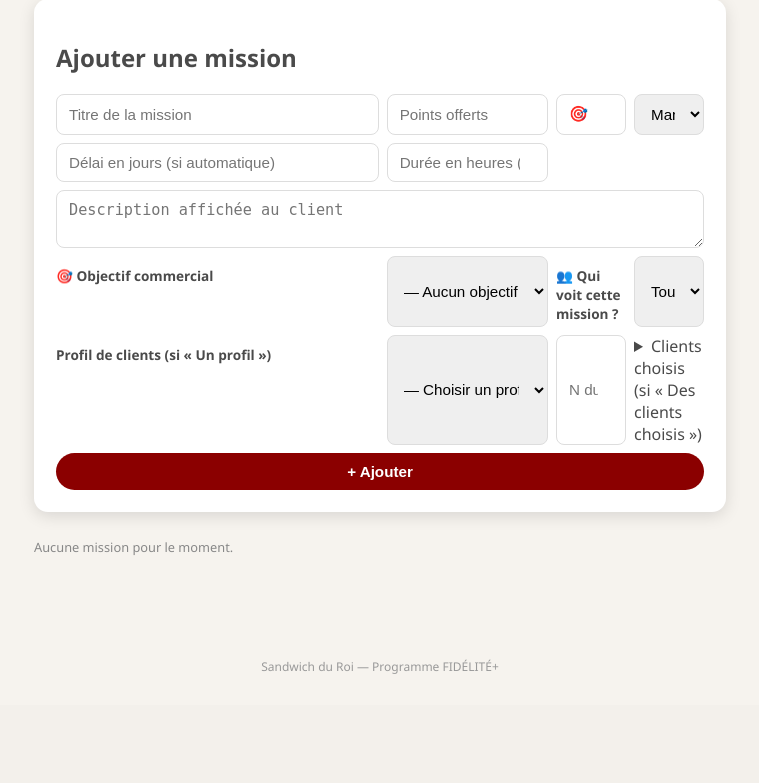
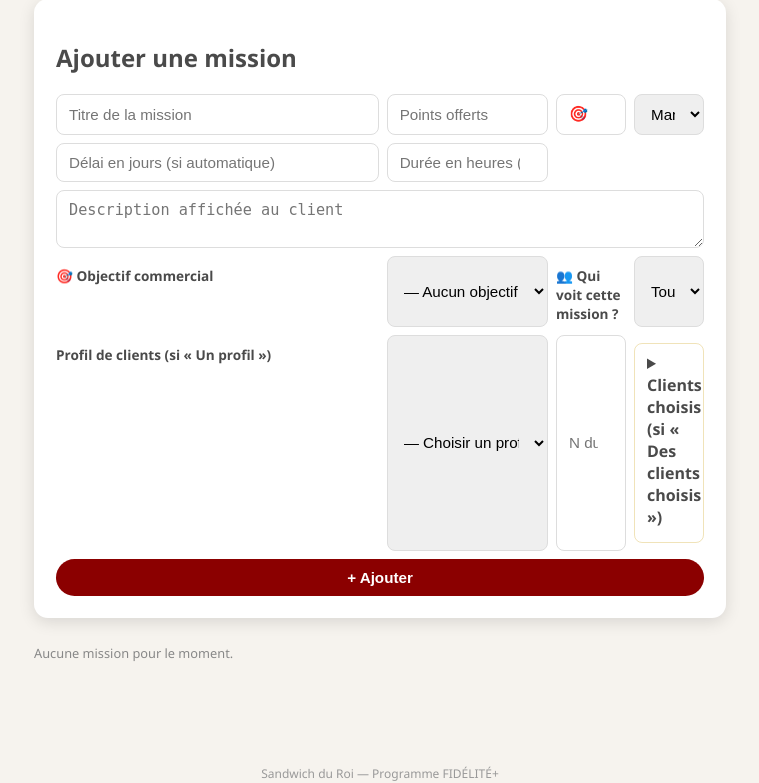
Before and after one commit to Renauddks/FIDELITE-, a Flask app: page /admin/missions in a window 1280 px wide. Shown: the part 437-1220 px from the top of the page, without its empty margins (260-1019 px from the left). Before the commit the page ends 1111 px from the top, so only its background shows below. Run offline with Flask 3, Linux system fonts and the light colour scheme; the visitor is signed in with stand-in values (Sample User, id 1); data that the repository does not hold is empty; some libraries are stand-ins or nearby versions.

Commit message:
Add files via upload

```diff
--- a/static/css/style.css
+++ b/static/css/style.css
@@ -779,3 +779,9 @@ form input[type="color"] { width: 60px; height: 40px; border: none; padding: 0;
     cursor: pointer;
     color: #999;
 }
+
+/* --- Missions personnalisées (admin) --- */
+.details-clients { margin: 0.5rem 0; padding: 0.5rem 0.75rem; border: 1px solid rgba(212,175,55,0.35); border-radius: 8px; max-height: 14rem; overflow-y: auto; }
+.details-clients summary { cursor: pointer; font-weight: 600; margin-bottom: 0.4rem; }
+.liste-missions-perso { list-style: none; padding: 0; margin: 0.5rem 0 1rem; }
+.liste-missions-perso li { padding: 0.4rem 0; border-bottom: 1px solid rgba(255,255,255,0.12); }
```
